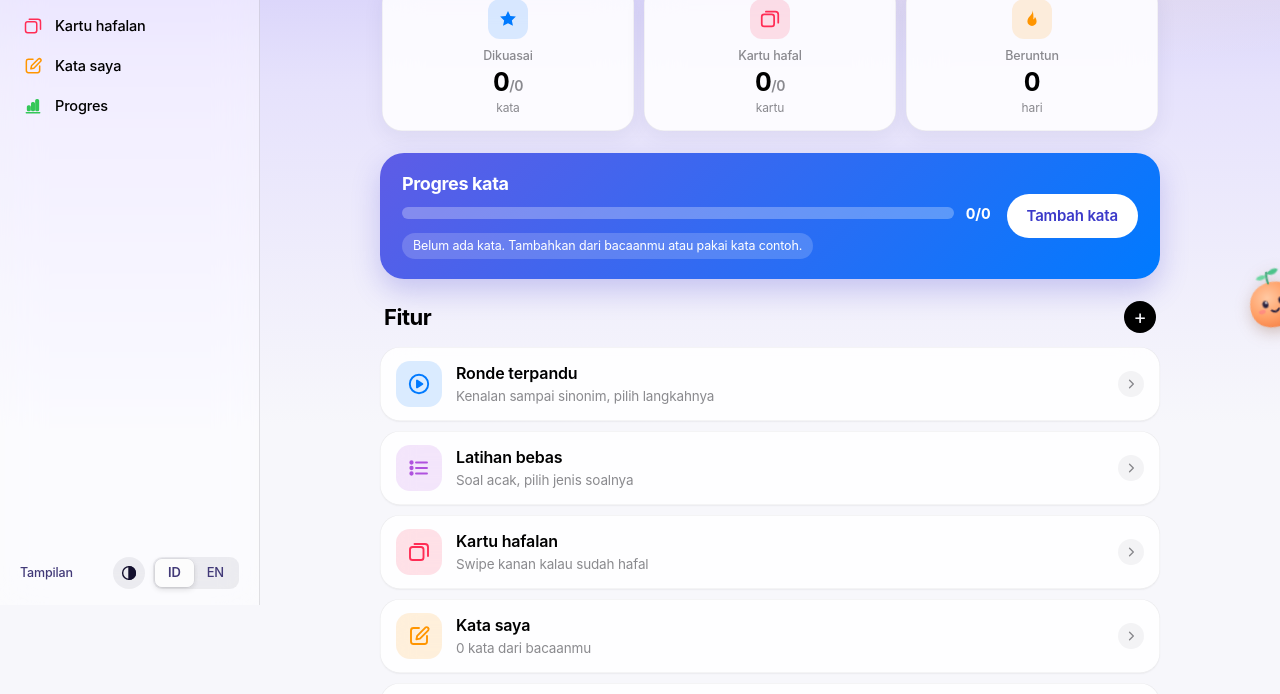
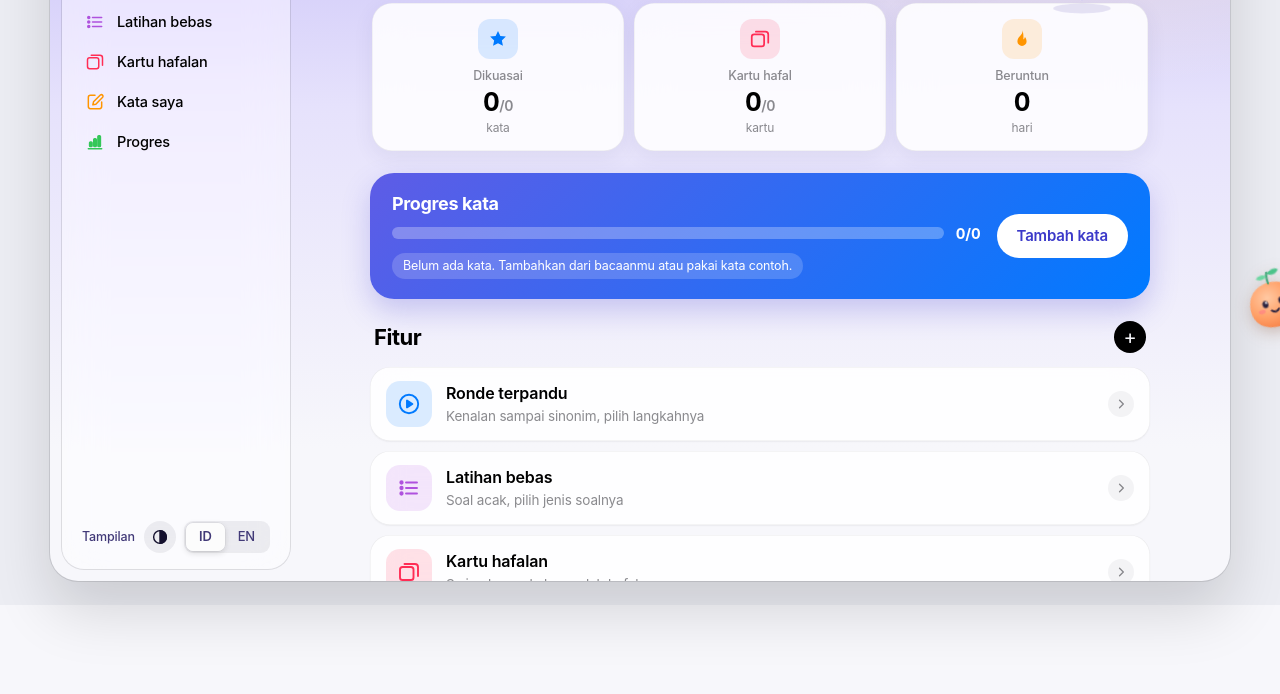
Before and after one commit to faiqdk07-tech/vocab-lab, a plain HTML site: page index.html in a window 1280 px wide. Shown: the part 195-889 px from the top of the page. After the commit the page ends 800 px from the top, so only its background shows below. Drawn offline with Linux system fonts and the light colour scheme.

Commit message:
Add files via upload

```diff
--- a/index.html
+++ b/index.html
@@ -819,6 +819,16 @@
 
 /* tombol tema di bawah ID/EN pada layar kecil */
 @media (max-width: 800px){ .side{min-height:96px} .langbar .lb-ctrls{flex-direction:column-reverse;align-items:flex-end;gap:8px} .langbar .theme-btn{width:34px;height:34px} }
+
+/* layar lebar: bingkai kartu seperti Ruang Baca, isi di-scroll di dalam bingkai */
+@media (min-width: 801px){
+  html, body { height: 100%; }
+  body { box-sizing: border-box; padding-block: 24px; padding-left: max(24px, env(safe-area-inset-left, 0px)); padding-right: max(24px, env(safe-area-inset-right, 0px)); background: color-mix(in srgb, var(--mesh-base) 90%, #8a8fa8); }
+  .app { max-width: 1180px; height: calc(100vh - 48px); height: calc(100dvh - 48px); min-height: 560px; margin: 0 auto; border-radius: 28px; overflow: hidden; transform: translateZ(0);
+         grid-template-columns: 240px minmax(0, 1fr); background: var(--mesh-base); box-shadow: 0 30px 60px rgba(0,0,0,.14), 0 0 0 1px var(--sep); }
+  .side { position: relative; top: auto; height: auto; margin: 12px 0 12px 12px; border-radius: 22px; border-right: 0; box-shadow: 0 0 0 1px var(--sep); }
+  main { height: 100%; overflow-y: auto; box-sizing: border-box; padding: 40px 36px 56px; }
+}
 </style>
 </head>
 <body>
```
